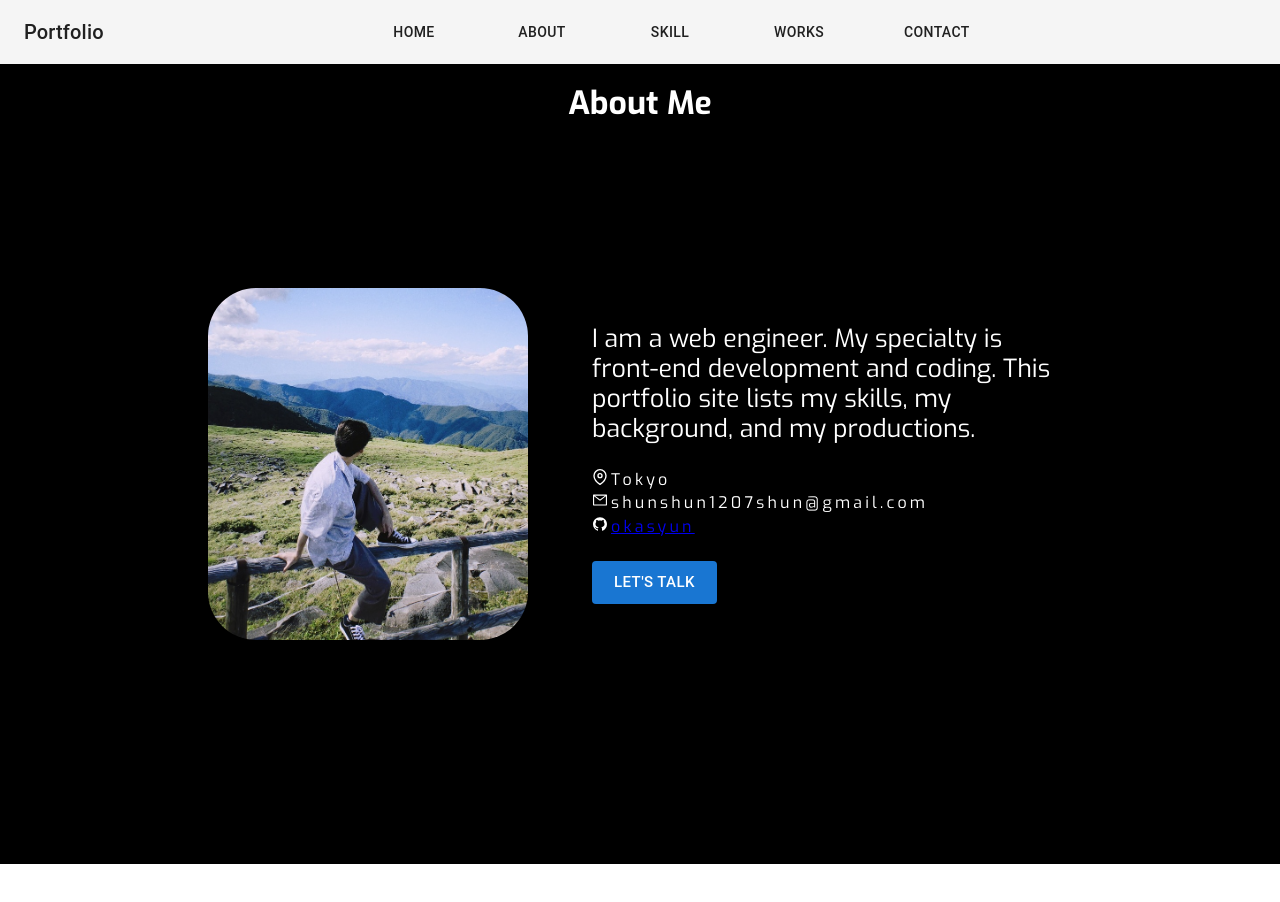
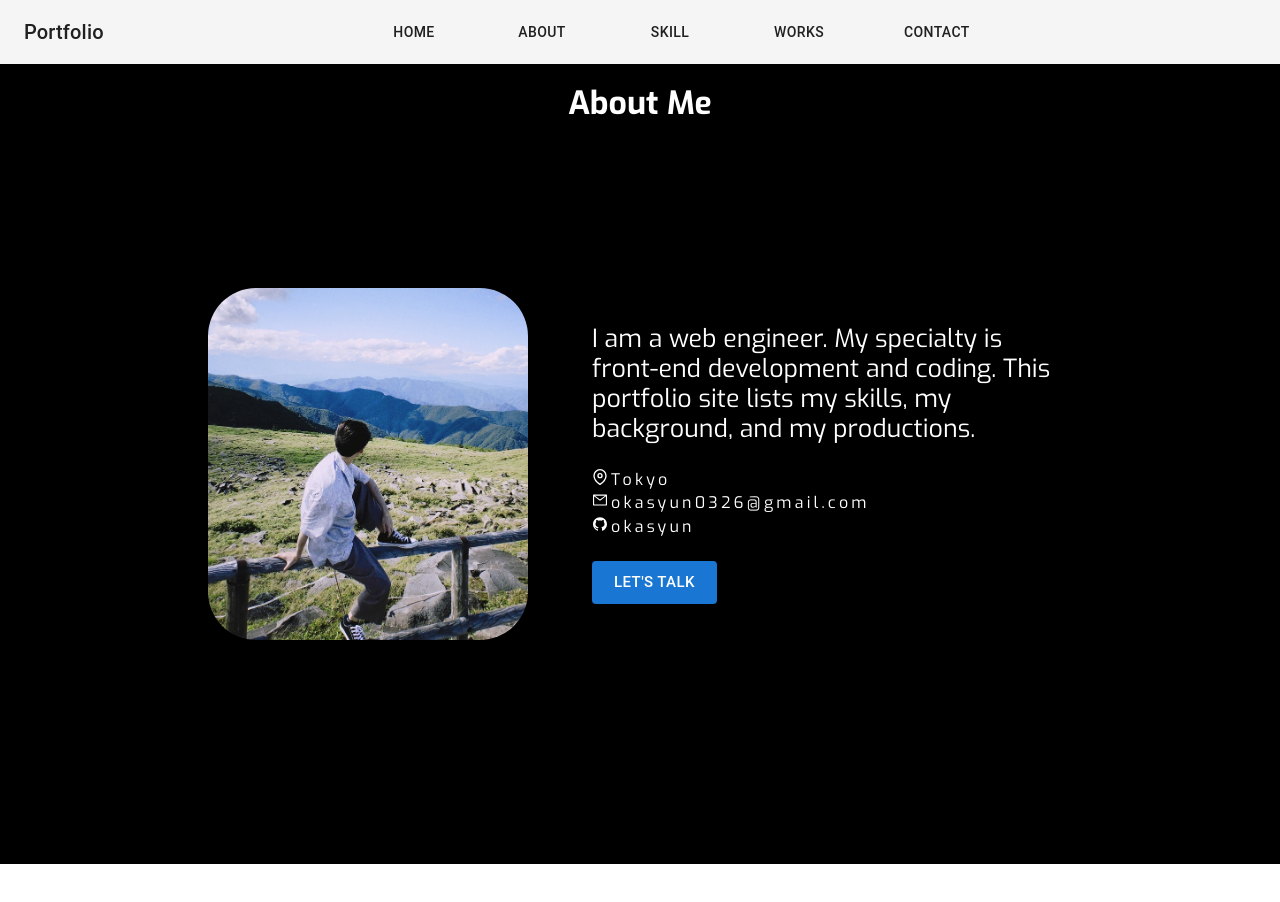
Before and after one commit to okasyun/Portfolio, a React (Create React App) app: page /about in a window 1280 px wide. Shown: the top 902 px of the page. After the commit the page ends 864 px from the top, so only its background shows below. Built offline with nearby package versions, Linux system fonts and the light colour scheme.

Commit message:
add home about

```diff
--- a/src/assets/styled.css
+++ b/src/assets/styled.css
@@ -1,3 +1,8 @@
+* {
+  text-decoration: none;
+  color: inherit;
+}
+
 body {
   color: white;
 }
@@ -12,19 +17,17 @@ body {
   background-color: black;
 }
 
-.container__top {
-  height: 100vh;
-  padding-top: 64px;
-  height: 100vh;
-  background-color: black;
+.title {
   text-align: center;
 }
 
 .container {
+  height: 100vh;
+  background-color: black;
   align-items: center;
   flex-direction: column;
   justify-content: center;
-  height: 100%;
+  padding-top: 64px;
   width: 100%;
   margin: 0 auto;
   text-align: left;
@@ -72,6 +75,7 @@ body {
 
 @media screen and (max-width: 1000px) {
   .cards {
+    gap: 2rem;
     flex-direction: column;
   }
   .introduction > p {
--- a/src/assets/styled.scss
+++ b/src/assets/styled.scss
@@ -1,3 +1,8 @@
+* {
+  text-decoration: none;
+  color: inherit;
+}
+
 body {
   color: white;
 }
@@ -12,18 +17,17 @@ body {
   background-color: black;
 }
 
-.container__top {
-  height: 100vh;
-  padding-top: 64px;
+.title {
+  text-align: center;
+}
+
+.container {
   height: 100vh;
   background-color: black;
-  text-align: center;
-}
-.container {
   align-items: center;
   flex-direction: column;
   justify-content: center;
-  height: 100%;
+  padding-top: 64px;
   width: 100%;
   margin: 0 auto;
   text-align: left;
@@ -70,6 +74,7 @@ body {
 @media screen and (max-width: 1000px) {
   .cards {
     // width: 60%;
+    gap: 2rem;
     flex-direction: column;
   }
   .introduction > p {
--- a/src/components/pages/About.tsx
+++ b/src/components/pages/About.tsx
@@ -12,9 +12,8 @@ const About: FC = memo(() => {
   return (
     <>
       <Header />
-      <div className="container__top">
-        <h1>About Me</h1>
       <div className="container">
+        <h1 className="title">About Me</h1>
         <div className="cards">
           <div className="me">
             <img src={me} alt="me" />
@@ -22,17 +21,17 @@ const About: FC = memo(() => {
           <div className="introduction">
             <p>
               I am a web engineer. My specialty is front-end development and
-                coding. This portfolio site lists my skills, my background, and
-                my productions.
+              coding. This portfolio site lists my skills, my background, and my
+              productions.
             </p>
             <div className="icons">
-                <div className="">
+              <div>
                 <FiMapPin />
                 <p className="il">Tokyo</p>
               </div>
               <div>
                 <AiOutlineMail />
-                  <p className="il">shunshun1207shun@gmail.com</p>
+                <p className="il">okasyun0326@gmail.com</p>
               </div>
               <div>
                 <AiFillGithub />
@@ -47,7 +46,6 @@ const About: FC = memo(() => {
           </div>
         </div>
       </div>
-      </div>
     </>
   );
 });
```
Also changed, not shown: 1 other file (tests, documents, lock files or other folders). Lines whose indentation alone changed are shown as unchanged.
